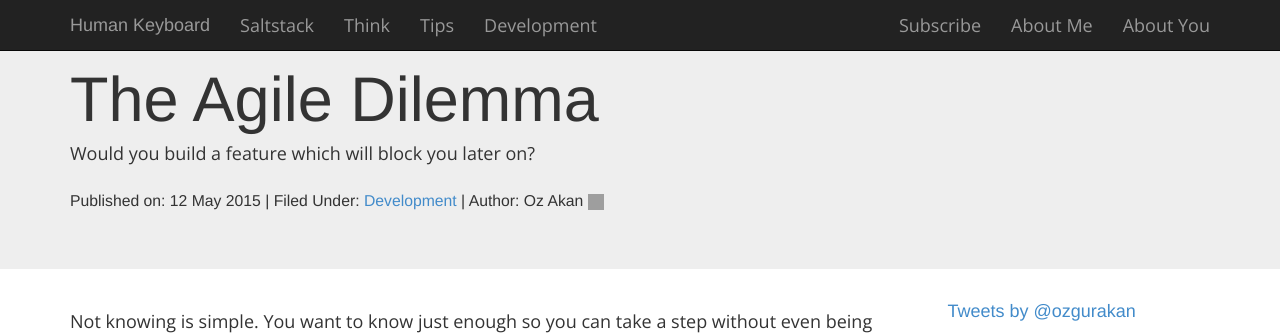
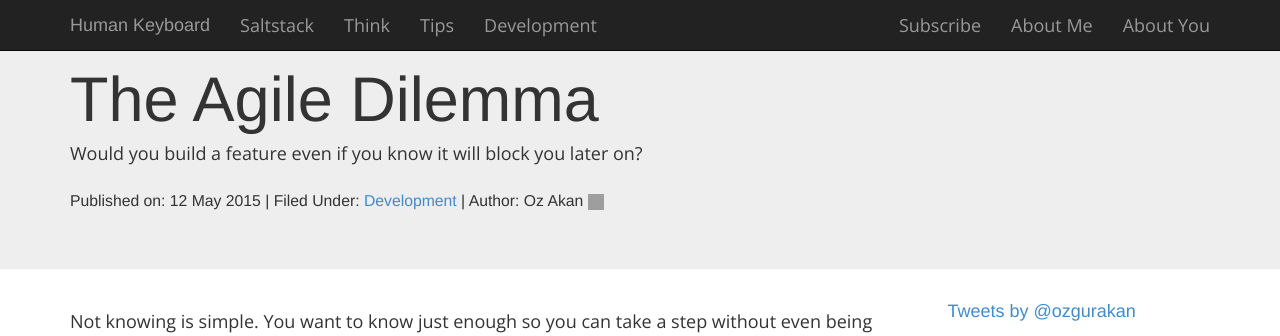
Before and after one commit to ozgurakan/ozgurakan.github.io, a Jekyll site: the page built from _posts/2015-05-12-agile-dilemma.markdown, in a window 1280 px wide and 900 px high. Shown: the top 336 px of the window. Built offline with Jekyll 4.4.1, drawn with Linux system fonts in a browser that asks for light colours; nearby versions of some CDN libraries; Markdown is read by kramdown in place of the engine named in the settings; comment, search, counter and statistics services are not loaded; grey boxes are pictures that could not be loaded.

Commit message:
improvements on the article

```diff
--- a/_posts/2015-05-12-agile-dilemma.markdown
+++ b/_posts/2015-05-12-agile-dilemma.markdown
@@ -3,7 +3,7 @@ layout: bootstrap_post
 title: The Agile Dilemma
 date: 2015-05-12 21:10:00
 author: Oz Akan
-abstract: Would you build a feature which will block you later on?
+abstract: Would you build a feature even if you know it will block you later on?
 categories:
     - Development
 ---
```
